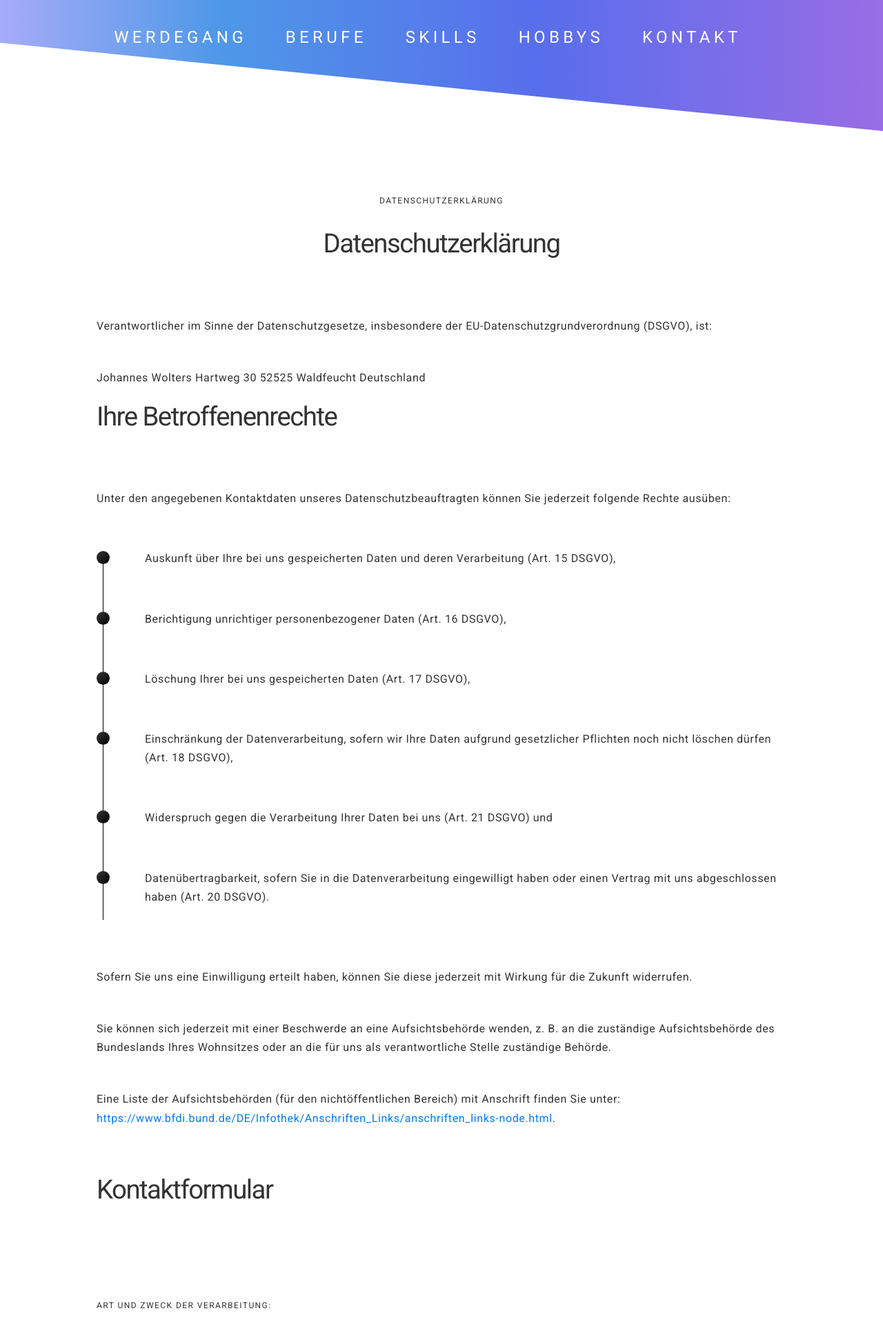
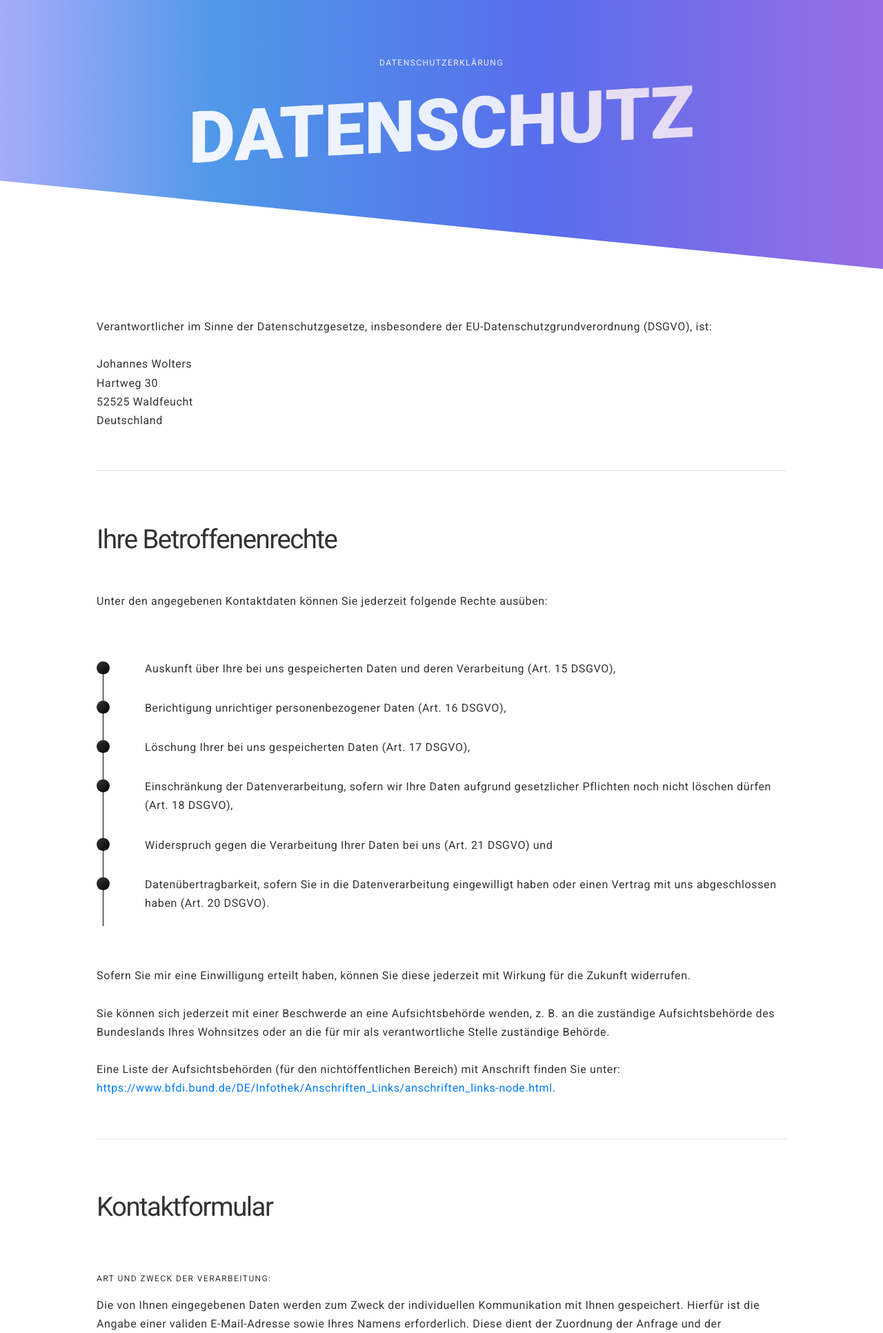
Before and after one commit to joojey/website, a PHP site: page /datenschutz.html in a window 1280 px wide. Shown: the top 1933 px of the page at 69% size. Run offline with PHP 8.4, Linux system fonts and the light colour scheme.

Commit message:
changed privacy policy page

```diff
--- a/css/custom.css
+++ b/css/custom.css
@@ -2,6 +2,28 @@
 
 .col-lg-6, .col-sm-4, .col-sm-3, .col-lg-4, .col-md-2, .col-md-10, .col-md-3, .col-md-9, .col-md-8, .col-md-6, .col-md-12 {
   display: inline;
+}
+
+h1 {
+  text-align: center;
+  font-weight: 900;
+  font-family: 'roboto';
+  text-transform: uppercase;
+  background: #d3e5ff; /* Old browsers */
+  background: -moz-linear-gradient(45deg, #d3e5ff 1%, #8aaffa 15%, #6fbbfd 45%, #166de5 100%); /* FF3.6-15 */
+  background: -webkit-linear-gradient(45deg, #d3e5ff 1%,#8aaffa 15%,#6fbbfd 45%,#166de5 100%); /* Chrome10-25,Safari5.1-6 */
+  background: linear-gradient(45deg, #d3e5ff 1%,#8aaffa 15%,#6fbbfd 45%,#166de5 100%); /* W3C, IE10+, FF16+, Chrome26+, Opera12+, Safari7+ */
+  filter: progid:DXImageTransform.Microsoft.gradient( startColorstr='#d3e5ff', endColorstr='#166de5',GradientType=1 ); /* IE6-9 fallback on horizontal gradient */
+  -webkit-background-clip: text;
+  -webkit-text-fill-color: transparent;
+  transform: skewY(-3deg);
+  margin-top: -10px;
+}
+
+@media (min-width: 768px) {
+  h1 {
+    font-size: 6.5rem;
+  }
 }
 
 h2 {
@@ -330,6 +356,10 @@ li:before {
     top: -90%;
   }
 
+  .bg-white-impressum {
+    margin-top: 100px!important;
+  }
+
 }
 
 /* Large devices (desktops, 992px and up) */
@@ -518,16 +551,6 @@ li:before {
 
     .cloud1 img {
       width: 100%;
-    }
-
-    @media (min-width: 720px) {
-      h1 {
-        font-weight: bold;
-        text-align: center;
-        font-size: 6.5rem;
-        font-family: 'roboto';
-        transform: skewY(-3deg);
-      }
     }
 
     .container{
@@ -1533,7 +1525,7 @@ li:before {
       }
 
       #header-impressum {
-        height: 440px;
+        height: 540px;
         background: #a6acf8;
         background: -moz-linear-gradient(left, #a6acf8 0%, #4e98e8 25%, #586eec 61%, #996de5 100%);
         background: -webkit-linear-gradient(left, #a6acf8 0%,#4e98e8 25%,#586eec 61%,#996de5 100%);
@@ -1544,24 +1536,47 @@ li:before {
         display: block;
       }
 
+      #header-impressum h1, #header-impressum h3 {
+        /* Permalink - use to edit and share this gradient: https://colorzilla.com/gradient-editor/#f7faff+1,eaf1fe+50,e3c3e5+100 */
+        background: #f7faff; /* Old browsers */
+        background: -moz-linear-gradient(45deg, #f7faff 1%, #eaf1fe 50%, #e3c3e5 100%); /* FF3.6-15 */
+        background: -webkit-linear-gradient(45deg, #f7faff 1%,#eaf1fe 50%,#e3c3e5 100%); /* Chrome10-25,Safari5.1-6 */
+        background: linear-gradient(45deg, #f7faff 1%,#eaf1fe 50%,#e3c3e5 100%); /* W3C, IE10+, FF16+, Chrome26+, Opera12+, Safari7+ */
+        filter: progid:DXImageTransform.Microsoft.gradient( startColorstr='#f7faff', endColorstr='#e3c3e5',GradientType=1 ); /* IE6-9 fallback on horizontal gradient */
+        -webkit-background-clip: text;
+        -webkit-text-fill-color: transparent;
+      }
+
       .bg-white-impressum {
         position:absolute;
         background: #fff;
         transform-origin: left;
         animation: movve 1.2s;
         width: 100%;
-        height: 300vh;
-        top: 0px;
+        height: 100vh;
+        top: 162px;
+        transform: matrix(1, 0.10, 0, 1, 0, 0);
         z-index: 5;
         display: block;
         left: 0;
       }
 
       .section-impressum {
-        display: block;
         position: relative;
         height: 100%;
         margin-bottom: 100px;
-        margin-top: -300px;
+        margin-top: -100px;
         z-index: 9;
       }
+
+      .section-impressum h3 {
+        padding: 20px 0 10px 0;
+      }
+
+      .section-impressum p {
+        padding: 0 0 40px 0;
+      }
+
+      .section-impressum li {
+        margin: 30px 0;
+      }
--- a/datenschutz.html
+++ b/datenschutz.html
@@ -26,42 +26,30 @@
 
 		<section id="header-impressum">
 
-			<div class="bg-white-impressum" style="top: 62px; transform: matrix(1, 0.10, 0, 1, 0, 0);"></div>
+			<div class="bg-white-impressum"></div>
+			<div class="col-12 text-center">
+				<h3>Datenschutzerklärung</h3>
+				<h1>Datenschutz</h1>
+			</div>
 
-			<nav class="navbar navbar-expand-lg navbar-light ">
-				<button class="navbar-toggler" type="button" data-toggle="collapse" data-target="#navbarNavAltMarkup" aria-controls="navbarNavAltMarkup" aria-expanded="false" aria-label="Toggle navigation">
-					<span class="navbar-toggler-icon"></span>
-				</button>
-
-				<div class="collapse navbar-collapse animatedtext" id="navbarNavAltMarkup">
-					<div class="navbar-nav">
-						<a class="nav-item nav-link" href="#werdegang-scroll">Werdegang</a>
-						<a class="nav-item nav-link" href="#jobs">Berufe</a>
-						<a class="nav-item nav-link" href="#skills">Skills</a>
-							<a class="nav-item nav-link" href="#activities">Hobbys</a>
-						<a class="nav-item nav-link" href="#contact">Kontakt</a>
-					</div>
-				</div>
-			</nav>
 
 		</section>
 
+		<!-- SCROLL TO TOP BUTTON -->
+		<div class="scrolltotop"><div class="scrolltotop-finger"></div></div>
 
 
-		<div class="container">
+		<div class="container section-impressum">
 			<div class="row">
 				<div class="col-12">
-
-					<div class="section-impressum">
-						<div class=" text-center" style="margin-top: 40px"><h3>Datenschutzerklärung</h3></div>
-						<div class=" text-center"><h2>Datenschutzerklärung</h2></div>
-		          <p>Verantwortlicher im Sinne der Datenschutzgesetze, insbesondere der EU-Datenschutzgrundverordnung (DSGVO), ist:</p>
-		          <p>Johannes Wolters
-Hartweg 30
-52525 Waldfeucht
+		          <p>Verantwortlicher im Sinne der Datenschutzgesetze, insbesondere der EU-Datenschutzgrundverordnung (DSGVO), ist:<br><br>
+		          Johannes Wolters<br>
+							Hartweg 30<br>
+							52525 Waldfeucht<br>
 							Deutschland</p>
+								<hr><p></p>
 		          <h2>Ihre Betroffenenrechte</h2>
-		          <p>Unter den angegebenen Kontaktdaten unseres Datenschutzbeauftragten können Sie jederzeit folgende Rechte ausüben:</p>
+		          <p>Unter den angegebenen Kontaktdaten können Sie jederzeit folgende Rechte ausüben:</p>
 		          <ul>
 		          <li>Auskunft über Ihre bei uns gespeicherten Daten und deren Verarbeitung (Art. 15 DSGVO),</li>
 		          <li>Berichtigung unrichtiger personenbezogener Daten (Art. 16 DSGVO),</li>
@@ -70,49 +58,52 @@ Deutschland</p>
 		          <li>Widerspruch gegen die Verarbeitung Ihrer Daten bei uns (Art. 21 DSGVO) und</li>
 		          <li>Datenübertragbarkeit, sofern Sie in die Datenverarbeitung eingewilligt haben oder einen Vertrag mit uns abgeschlossen haben (Art. 20 DSGVO).</li>
 		          </ul>
-		          <p>Sofern Sie uns eine Einwilligung erteilt haben, können Sie diese jederzeit mit Wirkung für die Zukunft widerrufen.</p>
-		          <p>Sie können sich jederzeit mit einer Beschwerde an eine Aufsichtsbehörde wenden, z. B. an die zuständige Aufsichtsbehörde des Bundeslands Ihres Wohnsitzes oder an die für uns als verantwortliche Stelle zuständige Behörde.</p>
-		          <p>Eine Liste der Aufsichtsbehörden (für den nichtöffentlichen Bereich) mit Anschrift finden Sie unter: <a href="https://www.bfdi.bund.de/DE/Infothek/Anschriften_Links/anschriften_links-node.html" target="_blank" rel="nofollow noopener">https://www.bfdi.bund.de/DE/Infothek/Anschriften_Links/anschriften_links-node.html</a>.</p>
-		          <p></p><h2>Kontaktformular</h2>
+							<br><br>
+		          <p>Sofern Sie mir eine Einwilligung erteilt haben, können Sie diese jederzeit mit Wirkung für die Zukunft widerrufen.<br><br>
+		          Sie können sich jederzeit mit einer Beschwerde an eine Aufsichtsbehörde wenden, z. B. an die zuständige Aufsichtsbehörde des Bundeslands Ihres Wohnsitzes oder an die für mir als verantwortliche Stelle zuständige Behörde.<br><br>
+		          Eine Liste der Aufsichtsbehörden (für den nichtöffentlichen Bereich) mit Anschrift finden Sie unter: <a href="https://www.bfdi.bund.de/DE/Infothek/Anschriften_Links/anschriften_links-node.html" target="_blank" rel="nofollow noopener">https://www.bfdi.bund.de/DE/Infothek/Anschriften_Links/anschriften_links-node.html</a>.</p>
+							<hr><p></p>
+		          <h2>Kontaktformular</h2>
 		          <h3>Art und Zweck der Verarbeitung:</h3>
 		          <p>Die von Ihnen eingegebenen Daten werden zum Zweck der individuellen Kommunikation mit Ihnen gespeichert. Hierfür ist die Angabe einer validen E-Mail-Adresse sowie Ihres Namens erforderlich. Diese dient der Zuordnung der Anfrage und der anschließenden Beantwortung derselben. Die Angabe weiterer Daten ist optional.</p>
 		          <h3>Rechtsgrundlage:</h3>
-		          <p>Die Verarbeitung der in das Kontaktformular eingegebenen Daten erfolgt auf der Grundlage eines berechtigten Interesses (Art. 6 Abs. 1 lit. f DSGVO).</p>
-		          <p>Durch Bereitstellung des Kontaktformulars möchten wir Ihnen eine unkomplizierte Kontaktaufnahme ermöglichen. Ihre gemachten Angaben werden zum Zwecke der Bearbeitung der Anfrage sowie für mögliche Anschlussfragen gespeichert.</p>
-		          <p>Sofern Sie mit uns Kontakt aufnehmen, um ein Angebot zu erfragen, erfolgt die Verarbeitung der in das Kontaktformular eingegebenen Daten zur Durchführung vorvertraglicher Maßnahmen (Art. 6 Abs. 1 lit. b DSGVO).</p>
+		          <p>Die Verarbeitung der in das Kontaktformular eingegebenen Daten erfolgt auf der Grundlage eines berechtigten Interesses (Art. 6 Abs. 1 lit. f DSGVO).<br><br>
+		          Durch Bereitstellung des Kontaktformulars möchten wir Ihnen eine unkomplizierte Kontaktaufnahme ermöglichen. Ihre gemachten Angaben werden zum Zwecke der Bearbeitung der Anfrage sowie für mögliche Anschlussfragen gespeichert.<br><br>
+		          Sofern Sie mit uns Kontakt aufnehmen, um ein Angebot zu erfragen, erfolgt die Verarbeitung der in das Kontaktformular eingegebenen Daten zur Durchführung vorvertraglicher Maßnahmen (Art. 6 Abs. 1 lit. b DSGVO).</p>
 		          <h3>Empfänger:</h3>
 		          <p>Empfänger der Daten sind ggf. Auftragsverarbeiter.</p>
 		          <h3>Speicherdauer:</h3>
-		          <p>Daten werden spätestens 6 Monate nach Bearbeitung der Anfrage gelöscht.</p>
-		          <p>Sofern es zu einem Vertragsverhältnis kommt, unterliegen wir den gesetzlichen Aufbewahrungsfristen nach HGB und löschen Ihre Daten nach Ablauf dieser Fristen. </p>
+		          <p>Daten werden spätestens 6 Monate nach Bearbeitung der Anfrage gelöscht.<br><br>
+		         	Sofern es zu einem Vertragsverhältnis kommt, unterliege ich den gesetzlichen Aufbewahrungsfristen nach HGB und löschen Ihre Daten nach Ablauf dieser Fristen.</p>
 		          <h3>Bereitstellung vorgeschrieben oder erforderlich:</h3>
-		          <p>Die Bereitstellung Ihrer personenbezogenen Daten erfolgt freiwillig. Wir können Ihre Anfrage jedoch nur bearbeiten, sofern Sie uns Ihren Namen, Ihre E-Mail-Adresse und den Grund der Anfrage mitteilen.</p>
-		          <p></p><h2>Verwendung von Scriptbibliotheken (Google Webfonts)</h2>
+		          <p>Die Bereitstellung Ihrer personenbezogenen Daten erfolgt freiwillig. Ich kann Ihre Anfrage jedoch nur bearbeiten, sofern Sie mir Ihren Namen, Ihre E-Mail-Adresse und den Grund der Anfrage mitteilen.</p>
+							<hr><p></p>
+							<h2>Verwendung von Scriptbibliotheken (Google Webfonts)</h2>
 		          <h3>Art und Zweck der Verarbeitung:</h3>
-		          <p>Um unsere Inhalte browserübergreifend korrekt und grafisch ansprechend darzustellen, verwenden wir auf dieser Website „Google Web Fonts“ der Google LLC (1600 Amphitheatre Parkway, Mountain View, CA 94043, USA; nachfolgend „Google“) zur Darstellung von Schriften.</p>
-		          <p>Die Datenschutzrichtlinie des Bibliothekbetreibers Google finden Sie hier: <a href="https://www.google.com/policies/privacy/">https://www.google.com/policies/privacy/</a></p>
+		          <p>Um meine Inhalte browserübergreifend korrekt und grafisch ansprechend darzustellen, verwende ich auf dieser Website „Google Web Fonts“ der Google LLC (1600 Amphitheatre Parkway, Mountain View, CA 94043, USA; nachfolgend „Google“) zur Darstellung von Schriften.<br><br>
+		          Die Datenschutzrichtlinie des Bibliothekbetreibers Google finden Sie hier: <a href="https://www.google.com/policies/privacy/">https://www.google.com/policies/privacy/</a></p>
 		          <h3>Rechtsgrundlage:</h3>
 		          <p>Rechtsgrundlage für die Einbindung von Google Webfonts und dem damit verbundenen Datentransfer zu Google ist Ihre Einwilligung (Art. 6 Abs. 1 lit. a DSGVO). </p>
 		          <h3>Empfänger:</h3>
 		          <p>Der Aufruf von Scriptbibliotheken oder Schriftbibliotheken löst automatisch eine Verbindung zum Betreiber der Bibliothek aus. Dabei ist es theoretisch möglich – aktuell allerdings auch unklar ob und ggf. zu welchen Zwecken – dass der Betreiber in diesem Fall Google Daten erhebt.</p>
 		          <h3>Speicherdauer:</h3>
-		          <p>Wir erheben keine personenbezogenen Daten, durch die Einbindung von Google Webfonts.</p>
-		          <p>Weitere Informationen zu Google Web Fonts finden Sie unter <a href="https://developers.google.com/fonts/faq">https://developers.google.com/fonts/faq</a> und in der Datenschutzerklärung von Google: <a href="https://www.google.com/policies/privacy/">https://www.google.com/policies/privacy/</a>.</p>
+		          <p>Ich erhebe keine personenbezogenen Daten, durch die Einbindung von Google Webfonts.<br><br>
+		          Weitere Informationen zu Google Web Fonts finden Sie unter <a href="https://developers.google.com/fonts/faq">https://developers.google.com/fonts/faq</a> und in der Datenschutzerklärung von Google: <a href="https://www.google.com/policies/privacy/">https://www.google.com/policies/privacy/</a>.</p>
 		          <h3>Drittlandtransfer:</h3>
 		          <p>Google verarbeitet Ihre Daten in den USA und hat sich dem EU_US Privacy Shield unterworfen <a href="https://www.privacyshield.gov/EU-US-Framework">https://www.privacyshield.gov/EU-US-Framework</a>.</p>
 		          <h3>Bereitstellung vorgeschrieben oder erforderlich:</h3>
 		          <p>Die Bereitstellung der personenbezogenen Daten ist weder gesetzlich, noch vertraglich vorgeschrieben. Allerdings kann ggfs. die korrekte Darstellung der Inhalte durch Standardschriften nicht möglich sein.</p>
 		          <h3>Widerruf der Einwilligung:</h3>
 		          <p>Zur Darstellung der Inhalte wird regelmäßig die Programmiersprache JavaScript verwendet. Sie können der Datenverarbeitung daher widersprechen, indem Sie die Ausführung von JavaScript in Ihrem Browser deaktivieren oder einen JavaScript-Blocker installieren. Bitte beachten Sie, dass es hierdurch zu Funktionseinschränkungen auf der Website kommen kann.</p>
-		          <p></p><h2>SSL-Verschlüsselung</h2>
-		          <p>Um die Sicherheit Ihrer Daten bei der Übertragung zu schützen, verwenden wir dem aktuellen Stand der Technik entsprechende Verschlüsselungsverfahren (z. B. SSL) über HTTPS.</p>
-		          <p></p><h2>Änderung unserer Datenschutzbestimmungen</h2>
-		          <p>Wir behalten uns vor, diese Datenschutzerklärung anzupassen, damit sie stets den aktuellen rechtlichen Anforderungen entspricht oder um Änderungen unserer Leistungen in der Datenschutzerklärung umzusetzen, z.B. bei der Einführung neuer Services. Für Ihren erneuten Besuch gilt dann die neue Datenschutzerklärung.</p>
+		          <hr><p></p>
+							<h2>SSL-Verschlüsselung</h2>
+		          <p>Um die Sicherheit Ihrer Daten bei der Übertragung zu schützen, verwende ich dem aktuellen Stand der Technik entsprechende Verschlüsselungsverfahren (z. B. SSL) über HTTPS.</p>
+		          <hr><p></p>
+							<h2>Änderung der Datenschutzbestimmungen</h2>
+		          <p>Ich behalte mir vor, diese Datenschutzerklärung anzupassen, damit sie stets den aktuellen rechtlichen Anforderungen entspricht oder um Änderungen meiner Leistungen in der Datenschutzerklärung umzusetzen, z.B. bei der Einführung neuer Services. Für Ihren erneuten Besuch gilt dann die neue Datenschutzerklärung.</p>
+							<hr><p></p>
 							<h2>Fragen an den Datenschutzbeauftragten</h2>
-		          <p>Wenn Sie Fragen zum Datenschutz haben, schreiben Sie uns bitte eine E-Mail oder wenden Sie sich direkt an die für den Datenschutz verantwortliche Person in unserer Organisation:</p>
-		          <p></p><p><em>Die Datenschutzerklärung wurde mithilfe der activeMind AG erstellt, den Experten für <a href="https://www.activemind.de/datenschutz/datenschutzhinweis-generator/" target="_blank" rel="noopener">externe Datenschutzbeauftragte</a> (Version #2019-04-10).</em></p>
-
-					</div>
+		          <p>Wenn Sie Fragen zum Datenschutz haben, schreiben Sie mir bitte eine E-Mail.</p>
 					</div>
 				</div>
 			</div>
@@ -153,7 +144,7 @@ Deutschland</p>
 						<p>+49 152 52867463</p>
 					</div>
 					<div class="col-lg-4 footer-col">
-								<a href="http://www.klimaneutrale-webseite.com/website.html" target="_blank"><img class="footer-label" src="img/label.png"></img></a>
+						<a href="../documents/natureoffice_certificate.pdf#zoom=150" target="_blank"><img class="carbon-neutral-footer" src="img/2019-707-645228-de-label.svg"></img></a>
 					</div>
 				</div>
 
@@ -162,10 +153,10 @@ Deutschland</p>
 				<div class="row" style="margin-bottom: 40px; margin-top: 40px;">
 
 					<div class="col-6 footer-right">
-										<a href="../Homepage%206/impressum.hmtl">Impressum</a>
+						<a href="../impressum.html">Impressum</a>
 					</div>
 					<div class="col-6 footer-left">
-										<a href="/datenschutz.hmtl">Datenschutz</a>
+						<a href="../datenschutz.html">Datenschutz</a>
 					</div>
 
 				</div>
--- a/index.html
+++ b/index.html
@@ -1,5 +1,5 @@
 <!DOCTYPE html>
-<html lang="en">
+<html lang="de">
 <head>
 	<meta charset="utf-8">
 	<meta name="viewport" content="width=device-width, initial-scale=1">
@@ -258,7 +258,7 @@
 					<div class="col-12">
 						<h3>Berufserfahrung</h3>
 						<h1>Berufe</h1>
-						<h2 class="">Verteilung meiner Aufgaben</h2>
+						<h2>Verteilung meiner Aufgaben</h2>
 					</div>
 				</div>
 
```
Also changed, not shown: other parts of css/custom.css (+8 -32 lines). Lines whose indentation alone changed are shown as unchanged.
